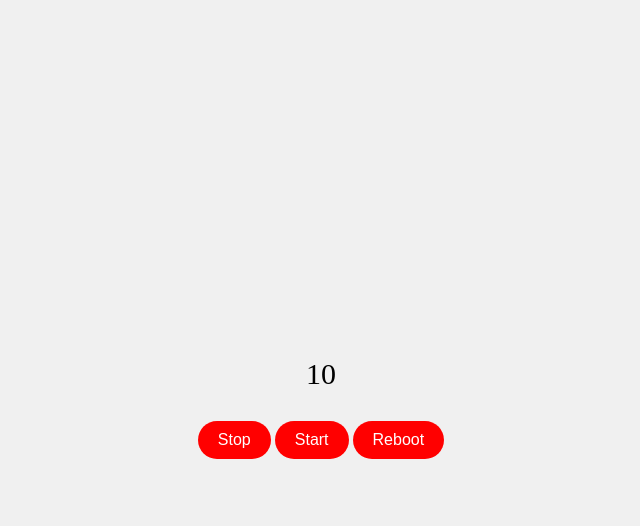
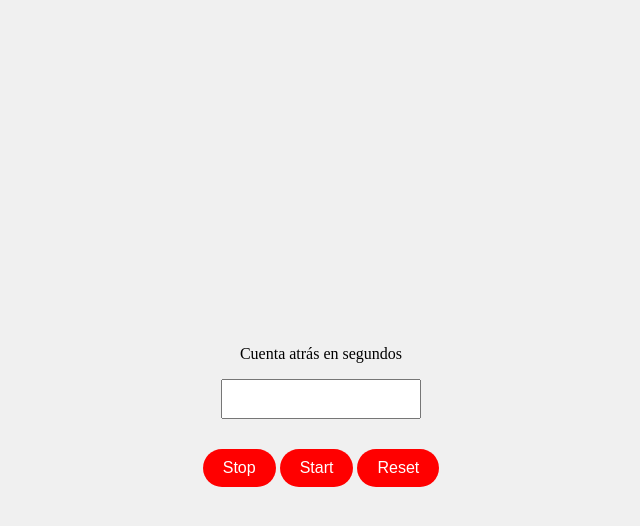
Before and after one commit to Joan-02/ejericicios-javascript-en-el-navegador, a plain HTML site: page ejericicio-contador/index.html in a window 1280 px wide. Both pictures are taken after a click on the button "Start". Shown: the whole page, without its empty margins (319-959 px from the left). Drawn offline with Linux system fonts and the light colour scheme.

Commit message:
contador mejorado

```diff
--- a/ejericicio-contador/index.html
+++ b/ejericicio-contador/index.html
@@ -8,11 +8,12 @@
 </head>
 <body>
     <div class="display-flex flex-direction-column">
-        <div id="counter">10</div>
-        <div>
-            <button>Stop</button>
-            <button>Start</button>
-            <button>Reboot</button>
+        <p>Cuenta atrás en segundos</p>
+        <input id="counter" type="number">
+        <div class="buttons">
+            <button id="stop-button">Stop</button>
+            <button id="start-button">Start</button>
+            <button id="reset-button">Reset</button>
         </div>
     </div>
 </body>
--- a/ejericicio-contador/index.js
+++ b/ejericicio-contador/index.js
@@ -0,0 +1,31 @@
+const startButton = document.querySelector('#start-button');
+let intervalID;
+
+startButton.addEventListener('click', function () {
+    console.log('start clicked');
+    const counter = document.querySelector('#counter');
+    intervalID = setInterval(function() {
+        let count = parseInt(counter.value); // Convertimos el texto a número
+        count--; // Restamos 1
+        counter.value = count;
+
+        if (count === 0) {
+            clearInterval(intervalID);
+            return;
+        }
+    }, 1000);
+});
+
+const stopButton = document.querySelector('#stop-button');
+
+stopButton.addEventListener('click', function () {
+    clearInterval(intervalID);
+});
+
+const resetButton = document.querySelector('#reset-button');
+
+resetButton.addEventListener('click', function () {
+    clearInterval(intervalID);
+    let count = parseInt(counter.innerText);
+    counter.innerText = count;
+});
--- a/ejericicio-contador/style.css
+++ b/ejericicio-contador/style.css
@@ -15,15 +15,22 @@ body {
     font-size: 30px;
     text-align: center;
     margin-bottom: 30px;
+    width: 200px;
 }
 
 
 .display-flex {
     display: flex;
+    width: 300px;
+    align-items: center;
 }
 
 .flex-direction-column {
     flex-direction: column;
+}
+
+.buttons {
+    width: auto;
 }
 
 button {
```
